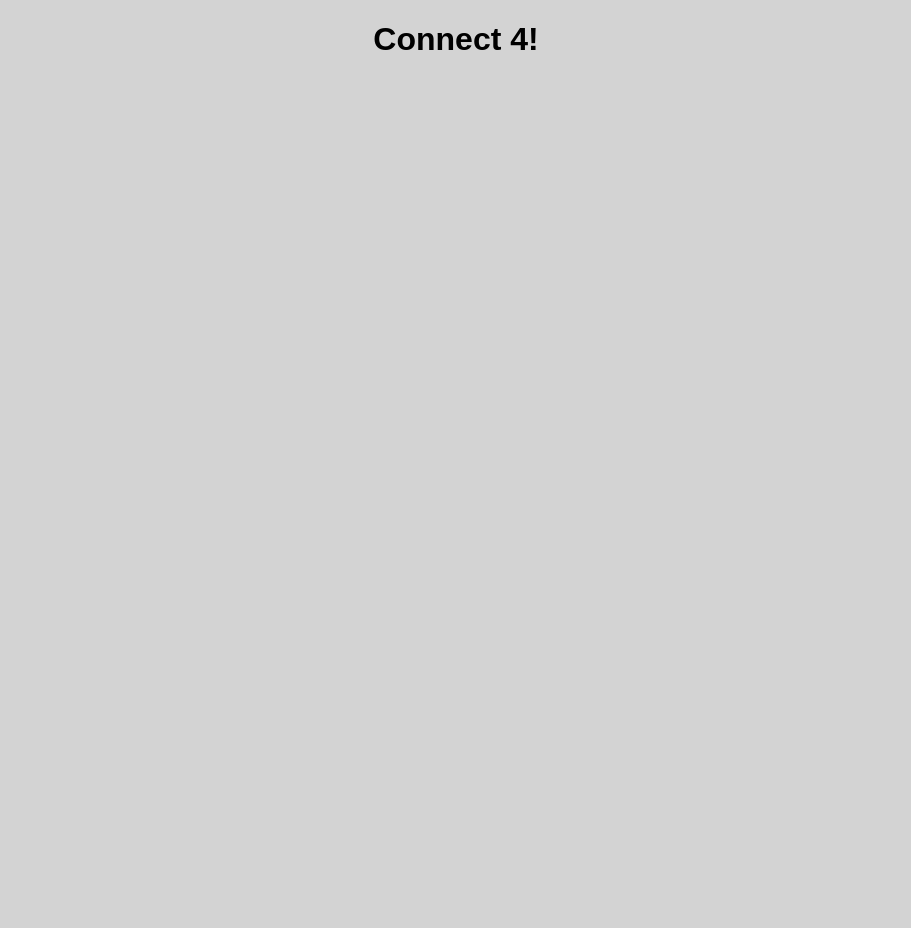
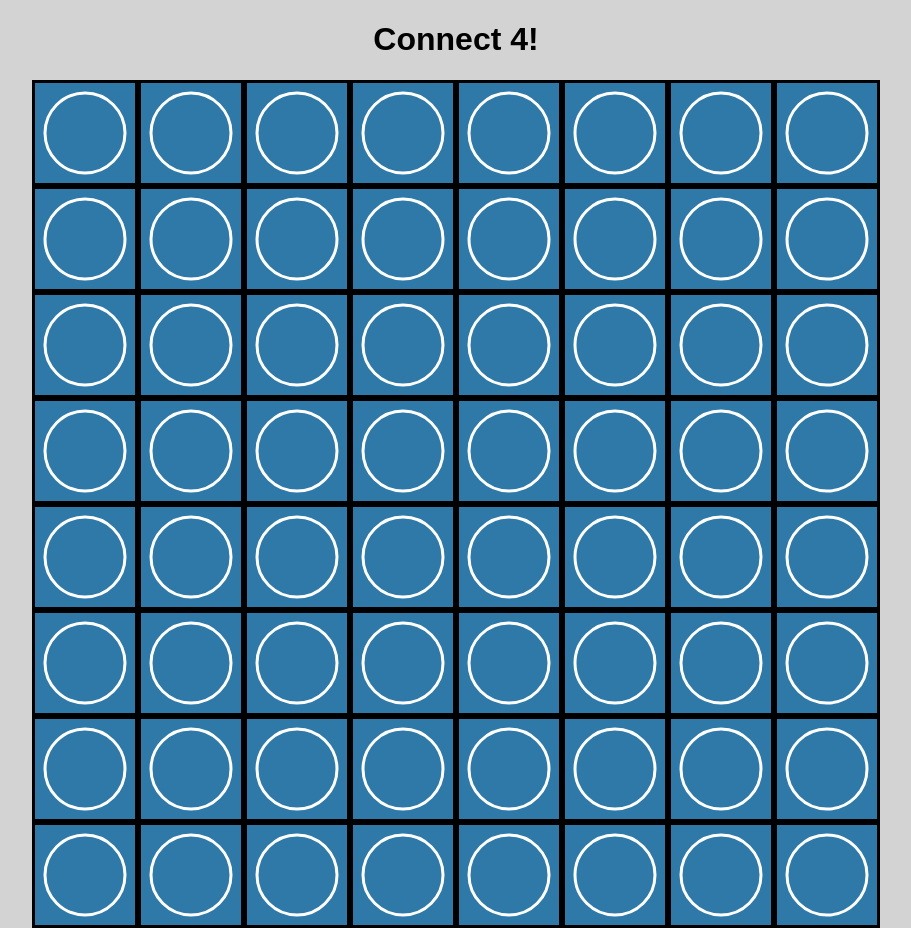
Before and after one commit to 17Amir17/Connect-4, a website with bundled scripts: page index.html in a window 1280 px wide. Shown: the whole page, without its empty margins (184-1095 px from the left). Before the commit the page ends 800 px from the top, so only its background shows below. Built offline with nearby package versions, Linux system fonts and the light colour scheme; a web font is replaced by a local one.

Commit message:
Added board class
The board class adds an html board with data of x,y of each block

```diff
--- a/index.html
+++ b/index.html
@@ -4,11 +4,12 @@
     <meta charset="UTF-8" />
     <meta http-equiv="X-UA-Compatible" content="IE=edge" />
     <meta name="viewport" content="width=device-width, initial-scale=1.0" />
-    <script src='./src/scripts/index.js' defer></script>
-    <link rel="stylesheet" href="./src/styles/styles.css">
+    <script type="module" src="./src/scripts/index.js" defer></script>
+    <link rel="stylesheet" href="./src/styles/styles.css" />
     <title>Connect 4</title>
   </head>
   <body>
-      <h1>Connect 4!</h1>
+    <h1>Connect 4!</h1>
+    <div id="board"></div>
   </body>
 </html>
--- /dev/null
+++ b/src/scripts/dom/board.js
@@ -0,0 +1,40 @@
+export class Board {
+  static createBoard(boardElement, sizeX, sizeY) {
+    const blockSize = 100;
+    if (sizeX < 7 || sizeY < 7) throw 'Board is too small min size is 7';
+    for (let y = 0; y < sizeY; y++) {
+      const row = Board.#createRowElement(y);
+      boardElement.appendChild(row);
+      for (let x = 0; x < sizeX; x++) {
+        const block = Board.#createBlockElement(blockSize, x, y);
+        row.appendChild(block);
+      }
+    }
+  }
+
+  static #createBlockElement(blockSize, x, y) {
+    const block = document.createElementNS('http://www.w3.org/2000/svg', 'svg');
+    block.setAttribute('height', blockSize);
+    block.setAttribute('width', blockSize);
+    block.setAttribute('class', 'block');
+    block.dataset.pos = [x, y];
+    const circle = document.createElementNS(
+      'http://www.w3.org/2000/svg',
+      'circle'
+    );
+    circle.setAttribute('cx', blockSize / 2);
+    circle.setAttribute('cy', blockSize / 2);
+    circle.setAttribute('r', blockSize * 0.4);
+    circle.setAttribute('fill', 'black');
+    circle.setAttribute('class', 'circle');
+    block.appendChild(circle);
+    return block;
+  }
+
+  static #createRowElement(y) {
+    const row = document.createElement('div');
+    row.setAttribute('class', 'row');
+    row.dataset.y = y;
+    return row;
+  }
+}
--- a/src/scripts/index.js
+++ b/src/scripts/index.js
@@ -0,0 +1,3 @@
+import { Board } from './dom/board.js';
+
+Board.createBoard(document.querySelector('#board'), 8, 8);
--- a/src/styles/styles.css
+++ b/src/styles/styles.css
@@ -1,6 +1,6 @@
 @import url('https://fonts.googleapis.com/css2?family=Zen+Kaku+Gothic+Antique:wght@300&display=swap');
 
-body{
+body {
   margin: 0;
   display: flex;
   align-items: center;
@@ -9,3 +9,26 @@ body{
   font-family: 'Zen Kaku Gothic Antique', sans-serif;
   background-color: lightgrey;
 }
+
+#board {
+  margin: 0;
+  background-color: rgb(46, 121, 168);
+  display: flex;
+  flex-direction: column-reverse;
+}
+
+.circle {
+  stroke: white;
+  fill: rgba(211, 211, 211, 0);
+  stroke-width: 3;
+}
+
+.block {
+  border-color: black;
+  border-style: solid;
+}
+
+.row {
+  display: flex;
+  flex-direction: row;
+}
```
Lines whose indentation alone changed are shown as unchanged.
